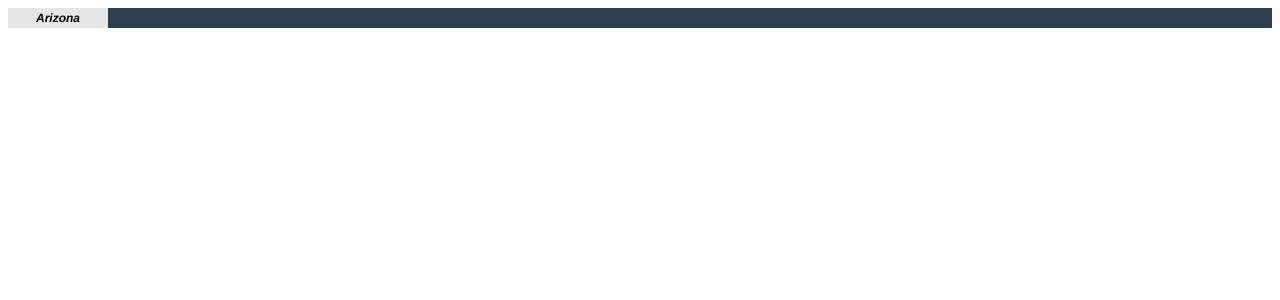
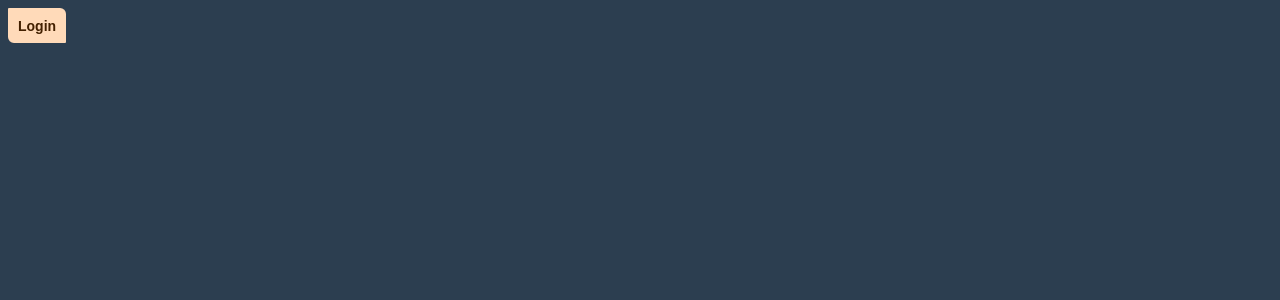
Before and after one commit to janocano/march-madness, a Vue app in the folder vueapp/: page /#/ in a window 1280 px wide. Before the commit this address led to /#/signup. Shown: the top 300 px of the page. Built offline with nearby package versions, Linux system fonts and the light colour scheme.

Commit message:
vue router working successfully

```diff
--- a/vueapp/public/index.html
+++ b/vueapp/public/index.html
@@ -12,6 +12,5 @@
       <strong>We're sorry but <%= htmlWebpackPlugin.options.title %> doesn't work properly without JavaScript enabled. Please enable it to continue.</strong>
     </noscript>
     <div id="app"></div>
-    <!-- built files will be auto injected -->
   </body>
 </html>
--- a/vueapp/src/App.vue
+++ b/vueapp/src/App.vue
@@ -1,30 +1,20 @@
 <template>
   <div id="app">
-    <bracket-item :gameId="0" :team="dummyTeam" />
+    <router-view></router-view>
   </div>
 </template>
 
 <script>
 
-import BracketItem from "./components/BracketItem.vue";
-
 export default {
   name: 'App',
-  components: {
-    BracketItem
-  },
-  data() {
-    return {
-      dummyTeam: {
-        id: 34,
-        name: "Arizona"
-      }
-    };
-  }
 }
 </script>
 
 <style>
+body {
+  background-color: #2c3e50;
+}
 #app {
   font-family: Avenir, Helvetica, Arial, sans-serif;
   -webkit-font-smoothing: antialiased;
@@ -33,4 +23,8 @@ export default {
   width: 100%;
   background-color: #2c3e50;
 }
+.loginButton {
+  height: 300px;
+  font-size: 40px;
+}
 </style>
--- /dev/null
+++ b/vueapp/src/components/HomePage.vue
@@ -0,0 +1,25 @@
+<template>
+    <div id="homePage">
+        <base-button class="loginButton" @click.native="goToLoginPage()">
+            <template slot="text">
+                Login
+            </template>
+        </base-button>
+    </div>
+</template>
+<script>
+import BaseButton from "./BaseButton.vue";
+export default {
+    components: {
+        BaseButton
+    },
+    methods: {
+        goToLoginPage() {
+            this.$router.push('login');
+        }
+    }
+};
+</script>
+<style scoped>
+
+</style>
--- a/vueapp/src/components/LoginPage.vue
+++ b/vueapp/src/components/LoginPage.vue
@@ -8,5 +8,10 @@ export default {
 }
 </script>
 <style scoped>
+#loginPage {
+    height: 700px;
+    width: 400px;
+    background-color: red;
+}
 
 </style>
--- a/vueapp/src/main.js
+++ b/vueapp/src/main.js
@@ -4,6 +4,7 @@ import VueRouter from "vue-router";
 import App from './App.vue';
 
 // Components
+import HomePage from "./components/HomePage.vue";
 import LoginPage from "./components/LoginPage.vue";
 import SignUpPage from "./components/SignUpPage.vue";
 
@@ -13,6 +14,7 @@ Vue.use(VueRouter);
 Vue.config.productionTip = false
 
 const routes = [
+  { path: '/', component: HomePage },
   { path: '/login', component: LoginPage },
   { path: '/signup', component: SignUpPage }
 ];
```
